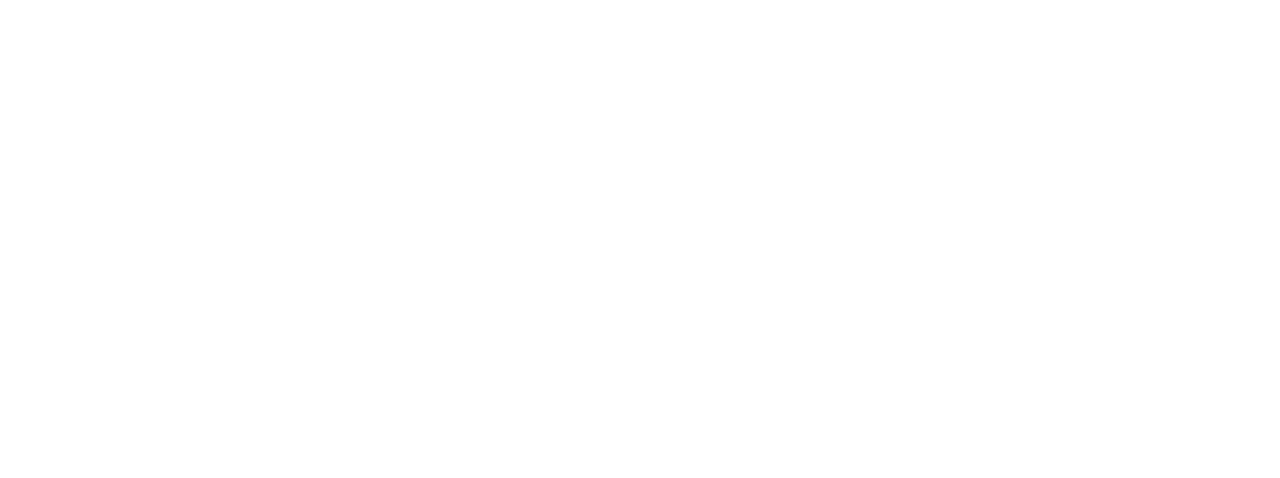
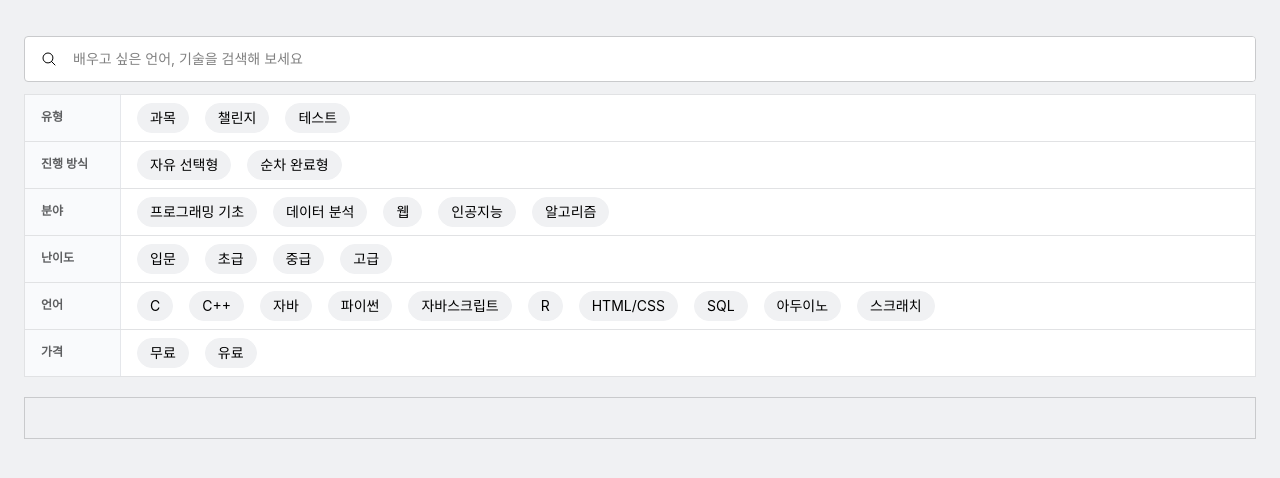
Before and after one commit to presuit/elice-frontend-pa, a Next.js app: page / in a window 1280 px wide. Shown: the top 478 px of the page. Built offline with nearby package versions, Linux system fonts and the light colour scheme; a web font is replaced by a local one.

Commit message:
feat:코스 필터링 퍼블리싱

```diff
--- a/src/api/constants.ts
+++ b/src/api/constants.ts
@@ -1,13 +1,6 @@
 import { EliceFilterConditionsMapType } from "./types";
 
 export const ELICE_FILTER_CONDITION_MAP: EliceFilterConditionsMapType = {
-  category: {
-    "6": JSON.stringify({ tag_id: 12 }),
-    "7": JSON.stringify({ tag_id: 13 }),
-    "8": JSON.stringify({ tag_id: 14 }),
-    "9": JSON.stringify({ tag_id: 22 }),
-    "10": JSON.stringify({ tag_id: 23 }),
-  },
   courseType: {
     "1": JSON.stringify([{ course_type: 0 }, { course_type: 2 }]),
     "2": JSON.stringify({ course_type: 1 }),
@@ -17,17 +10,18 @@
     "4": JSON.stringify({ course_type: 0 }),
     "5": JSON.stringify({ course_type: 2 }),
   },
+  category: {
+    "6": JSON.stringify({ tag_id: 12 }),
+    "7": JSON.stringify({ tag_id: 13 }),
+    "8": JSON.stringify({ tag_id: 14 }),
+    "9": JSON.stringify({ tag_id: 22 }),
+    "10": JSON.stringify({ tag_id: 23 }),
+  },
   level: {
     "11": JSON.stringify({ tag_id: 1 }),
     "12": JSON.stringify({ tag_id: 2 }),
     "13": JSON.stringify({ tag_id: 3 }),
     "14": JSON.stringify({ tag_id: 4 }),
-  },
-  price: {
-    "25": JSON.stringify([{ enroll_type: 0, is_free: true }]),
-    "26": JSON.stringify([{ enroll_type: 0, is_free: false }]),
-    "27": JSON.stringify({ enroll_type: 4 }),
-    "28": JSON.stringify({ enroll_type: 6 }),
   },
   programmingLanguage: {
     "15": JSON.stringify({ tag_id: 7 }),
@@ -40,6 +34,12 @@
     "22": JSON.stringify({ tag_id: 24 }),
     "23": JSON.stringify({ tag_id: 25 }),
     "24": JSON.stringify({ tag_id: 26 }),
+  },
+  price: {
+    "25": JSON.stringify([{ enroll_type: 0, is_free: true }]),
+    "26": JSON.stringify([{ enroll_type: 0, is_free: false }]),
+    // "27": JSON.stringify({ enroll_type: 4 }),
+    // "28": JSON.stringify({ enroll_type: 6 }),
   },
   keyword: {},
 };
--- /dev/null
+++ b/src/components/Chip.tsx
@@ -0,0 +1,67 @@
+import { OrgCourseFilterConditionType } from "@/api/types";
+import classNames from "classnames";
+import { useRouter } from "next/router";
+import { useLayoutEffect, useState } from "react";
+
+interface IProps {
+  id: string;
+  name: string;
+  filterCondition: OrgCourseFilterConditionType;
+}
+
+export default function Chip({ id, name, filterCondition }: IProps) {
+  const router = useRouter();
+  const [active, setActive] = useState(false);
+
+  function handleClickChip() {
+    if (!filterCondition) return;
+
+    const url = new URL(location.href);
+
+    if (active && url.searchParams.has(filterCondition)) {
+      const optionList = url.searchParams.getAll(filterCondition);
+      if (optionList.length > 1) {
+        const filteredOptionList = optionList.filter((option) => option !== id);
+        url.searchParams.delete(filterCondition);
+        filteredOptionList.forEach((option) =>
+          url.searchParams.append(filterCondition, option)
+        );
+      } else {
+        url.searchParams.delete(filterCondition);
+      }
+    } else {
+      url.searchParams.append(filterCondition, id);
+    }
+    router.replace(url);
+  }
+
+  useLayoutEffect(() => {
+    if (filterCondition) {
+      const queryValues = router.query[filterCondition];
+
+      if (queryValues) {
+        if (Array.isArray(queryValues)) {
+          setActive(queryValues.includes(id));
+        } else {
+          setActive(queryValues === id);
+        }
+      } else {
+        setActive(false);
+      }
+    }
+  }, [router.query, filterCondition, id]);
+
+  return (
+    <button
+      id={id}
+      name={name}
+      className={classNames(
+        "m-2 py-1 px-3 bg-main-background border border-main-background text-sm rounded-[1.875rem] transition-colors",
+        { "bg-indigo-500 text-white": active }
+      )}
+      onClick={handleClickChip}
+    >
+      {name}
+    </button>
+  );
+}
--- /dev/null
+++ b/src/components/FilterChips.tsx
@@ -0,0 +1,15 @@
+import FilteringRow from "./FilteringRow";
+
+export default function FilterChips() {
+  return (
+    <div className="flex flex-col">
+      <h3 className="sr-only">과목 필터링</h3>
+      <FilteringRow name="유형" filterCondition="courseType" />
+      <FilteringRow name="진행 방식" filterCondition="format" />
+      <FilteringRow name="분야" filterCondition="category" />
+      <FilteringRow name="난이도" filterCondition="level" />
+      <FilteringRow name="언어" filterCondition="programmingLanguage" />
+      <FilteringRow name="가격" filterCondition="price" />
+    </div>
+  );
+}
--- /dev/null
+++ b/src/components/FilteringRow.tsx
@@ -0,0 +1,38 @@
+import { ELICE_FILTER_CONDITION_MAP } from "@/api/constants";
+import { OrgCourseFilterConditionType } from "@/api/types";
+import { FILTER_NAME } from "@/constants/filter";
+import Chip from "./Chip";
+
+interface IProps {
+  name: string;
+  filterCondition: OrgCourseFilterConditionType;
+}
+
+export default function FilteringRow({ name, filterCondition }: IProps) {
+  const chipIdList = Object.keys(ELICE_FILTER_CONDITION_MAP[filterCondition]);
+
+  return (
+    <section className="group">
+      <h4 className="sr-only">{name}</h4>
+      <div className="flex bg-white border-b border-l border-r border-filtering-title-border group-first-of-type:border-t">
+        <div className="min-w-[6rem] py-[.875rem] px-4 bg-filtering-title-background border-r inline-flex">
+          <span className="text-xs text-filtering-title-text font-bold">
+            {name}
+          </span>
+        </div>
+        <div className="px-2 flex flex-wrap flex-1">
+          {chipIdList.map((id) => {
+            return (
+              <Chip
+                key={id}
+                id={id}
+                filterCondition={filterCondition}
+                name={FILTER_NAME[+id - 1]}
+              />
+            );
+          })}
+        </div>
+      </div>
+    </section>
+  );
+}
--- /dev/null
+++ b/src/components/Icons/IcoSearch.tsx
@@ -0,0 +1,20 @@
+import classNames from "classnames";
+
+export default function IcoSearch({ classname }: { classname?: string }) {
+  return (
+    <svg
+      xmlns="http://www.w3.org/2000/svg"
+      fill="none"
+      viewBox="0 0 24 24"
+      strokeWidth={1.5}
+      stroke="currentColor"
+      className={classNames("w-4 h-4", classname)}
+    >
+      <path
+        strokeLinecap="round"
+        strokeLinejoin="round"
+        d="M21 21l-5.197-5.197m0 0A7.5 7.5 0 105.196 5.196a7.5 7.5 0 0010.607 10.607z"
+      />
+    </svg>
+  );
+}
--- /dev/null
+++ b/src/components/SearchInput.tsx
@@ -0,0 +1,14 @@
+import IcoSearch from "./Icons/IcoSearch";
+
+export default function SearchInput() {
+  return (
+    <div className="border-input-background border rounded overflow-hidden flex items-center my-3 bg-white">
+      <IcoSearch classname="ml-4" />
+      <input
+        type="text"
+        placeholder="배우고 싶은 언어, 기술을 검색해 보세요"
+        className="flex-1 py-3 px-4 placeholder:text-[gray] text-sm outline-none"
+      />
+    </div>
+  );
+}
--- /dev/null
+++ b/src/constants/filter.ts
@@ -0,0 +1,30 @@
+export const FILTER_NAME = [
+  "과목",
+  "챌린지",
+  "테스트",
+  "자유 선택형",
+  "순차 완료형",
+  "프로그래밍 기초",
+  "데이터 분석",
+  "웹",
+  "인공지능",
+  "알고리즘",
+  "입문",
+  "초급",
+  "중급",
+  "고급",
+  "C",
+  "C++",
+  "자바",
+  "파이썬",
+  "자바스크립트",
+  "R",
+  "HTML/CSS",
+  "SQL",
+  "아두이노",
+  "스크래치",
+  "무료",
+  "유료",
+  //   "구독",
+  //   "크레딧",
+] as const;
--- a/src/pages/index.tsx
+++ b/src/pages/index.tsx
@@ -1,3 +1,23 @@
+import FilterChips from "@/components/FilterChips";
+import SearchInput from "@/components/SearchInput";
+
 export default function Home() {
-  return <div></div>;
+  return (
+    <div className="min-h-screen bg-main-background">
+      <main className="p-6 mx-auto max-w-7xl w-full">
+        {/* filtering */}
+        <section>
+          <h2 className="sr-only">Course Filtering</h2>
+          <div>
+            <SearchInput />
+            <FilterChips />
+          </div>
+        </section>
+        {/* contents */}
+        <section className="p-5 border border-input-background mt-5">
+          <h2 className="sr-only">Course Contents</h2>
+        </section>
+      </main>
+    </div>
+  );
 }
--- /dev/null
+++ b/src/utils/filter.ts
@@ -0,0 +1,14 @@
+import { ELICE_FILTER_CONDITION_MAP } from "@/api/constants";
+
+export function findQueryKeyById(id: string) {
+  let queryKey = null;
+
+  Object.entries(ELICE_FILTER_CONDITION_MAP).forEach(([key, value]) => {
+    const keys = Object.keys(value);
+    if (keys.includes(id)) {
+      queryKey = key;
+    }
+  });
+
+  return queryKey;
+}
```
